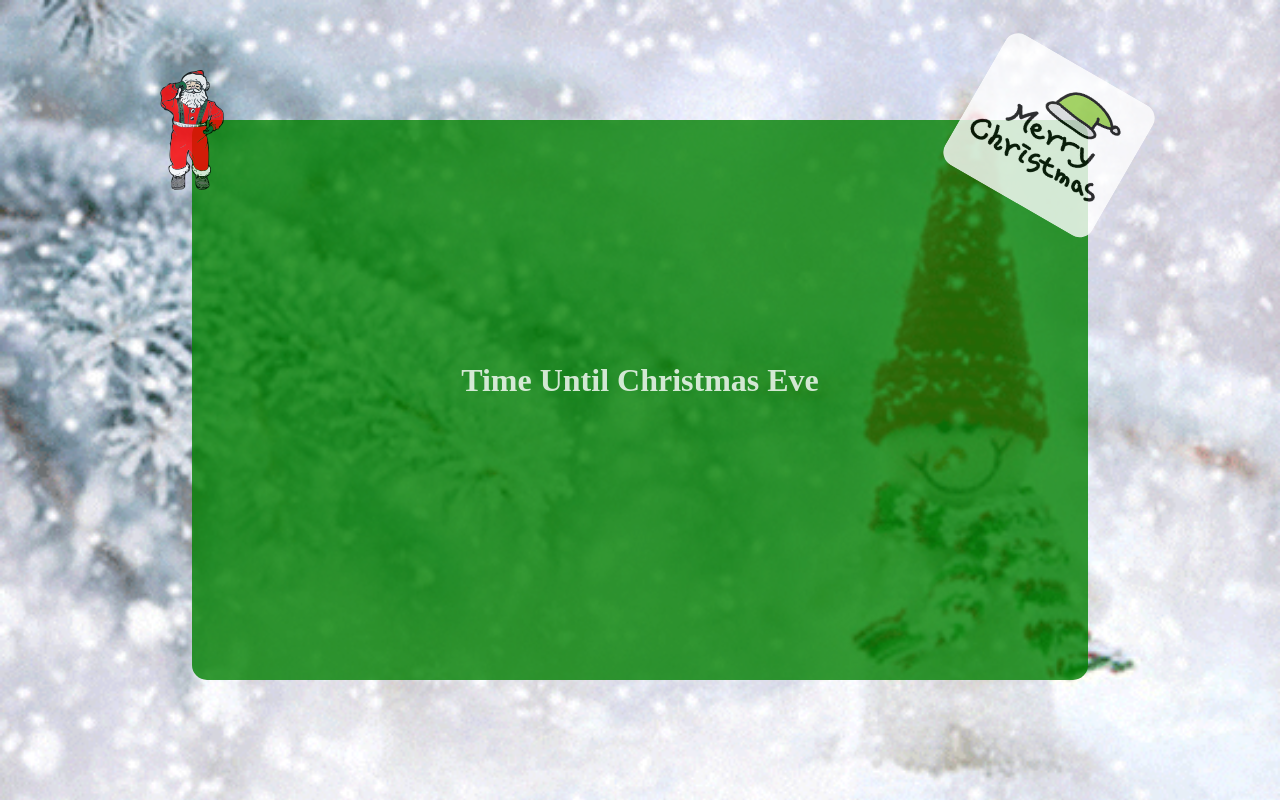
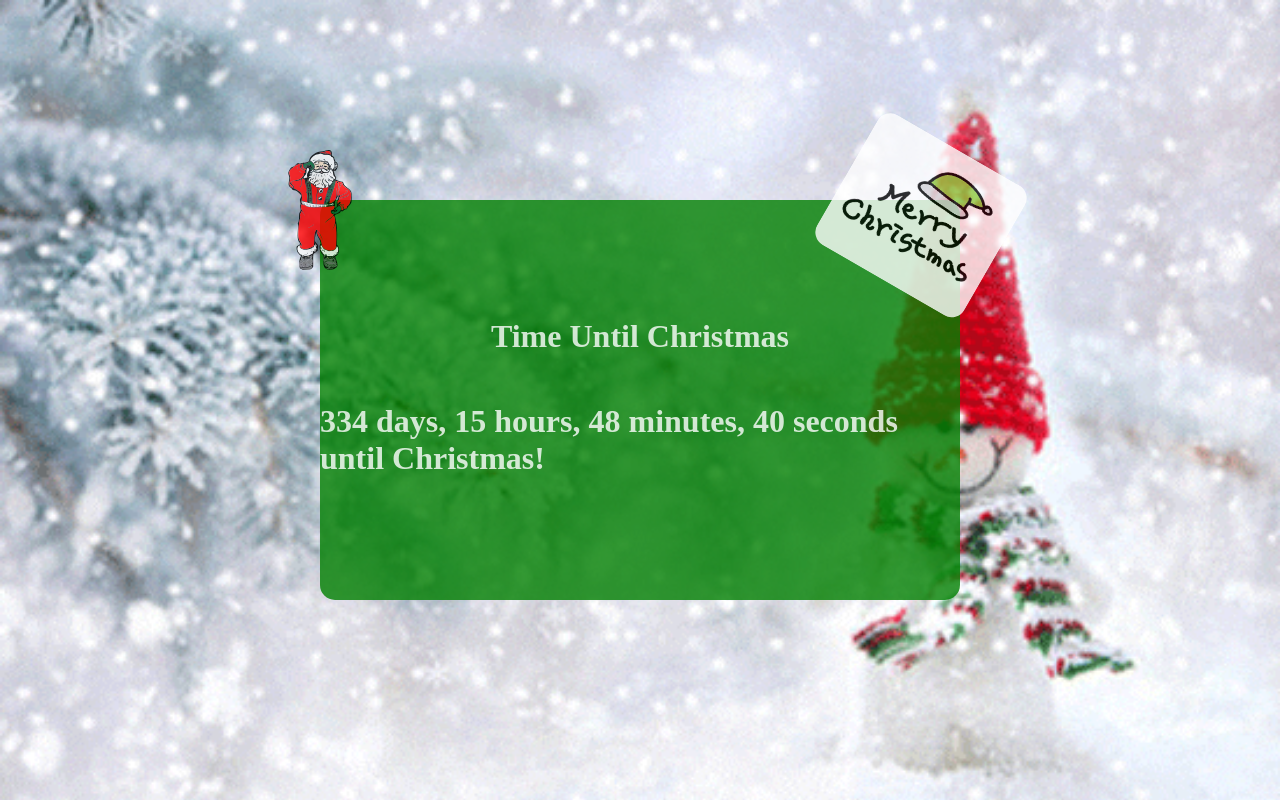
Before and after one commit to brother1-4752/lefttime-chrismas, a plain HTML site: page index.html in a window 1280 px wide. Drawn offline with Linux system fonts and the light colour scheme.

Commit message:
update component for presenting time until chrismas

```diff
--- a/index.html
+++ b/index.html
@@ -1,13 +1,13 @@
 <!DOCTYPE html>
 <html>
   <head>
-    <title>Time Until Christmas Eve<</title>
+    <title>Time Until Christmas<</title>
     <meta charset="UTF-8" />
     <link rel="stylesheet" href="style.css" />
   </head>
   <body>
     <div class="container">
-      <h1>Time Until Christmas Eve</h1>
+      <h1>Time Until Christmas</h1>
       <h2 class="js-clock"></h2>
       <div class="santa">
         <img src="images/santa.svg" alt="산타캐릭터" />
@@ -19,9 +19,3 @@
     <script src="src/index.js"></script>
   </body>
 </html>
-
-<!-- Date와 setInterval 함수 -->
-<!-- Date 생성자 new Date() -->
-<!-- Date().getFullYear() -->
-<!-- Math.floor : 주어진 수와 같거나 작은 수 중에서 가장 큰 정수를 반환하는 함수 -->
-<!-- setInterval : 인수로 전달받은 함수를 지정해 둔 일정한 간격으로 실행할 수 있게 해주는 함수 -->
--- a/src/index.js
+++ b/src/index.js
@@ -1,11 +1,17 @@
 const clockTitle = document.querySelector(".js-clock");
-const chrismas = new Date(2022, 11, 25); //크리스마스 : 23/12/25
-const current = new Date();
-const current_year = current.getFullYear();
-const current_month = current.getMonth();
-const current_date = current.getDate();
-const current_hour = current.getHours();
-const current_minute = current.getMinutes();
-const current_second = current.getSeconds();
+let untilChrismas;
 
-console.dir(current - chrismas);
+function timeUntilChristmas() {
+  let currentDate = new Date();
+  let christmas = new Date(currentDate.getFullYear(), 11, 25);
+  let difference = christmas.getTime() - currentDate.getTime();
+  let days = Math.floor(difference / (1000 * 60 * 60 * 24));
+  let hours = Math.floor(
+    (difference % (1000 * 60 * 60 * 24)) / (1000 * 60 * 60)
+  );
+  let minutes = Math.floor((difference % (1000 * 60 * 60)) / (1000 * 60));
+  let seconds = Math.floor((difference % (1000 * 60)) / 1000);
+  clockTitle.innerHTML = `${days} days, ${hours} hours, ${minutes} minutes, ${seconds} seconds until Christmas!`;
+}
+
+untilChrismas = setInterval(timeUntilChristmas, 1000);
--- a/style.css
+++ b/style.css
@@ -13,14 +13,19 @@ body {
 
 .container {
   position: relative;
-  width: 70%;
-  height: 70%;
+  width: 50%;
+  height: 50%;
   background-color: rgba(0, 128, 0, 0.8);
   border-radius: 15px;
   display: flex;
   flex-direction: column;
   align-items: center;
   justify-content: center;
+}
+
+.container > h1,
+.container > h2 {
+  font-size: 32px;
 }
 
 .santa,
```
